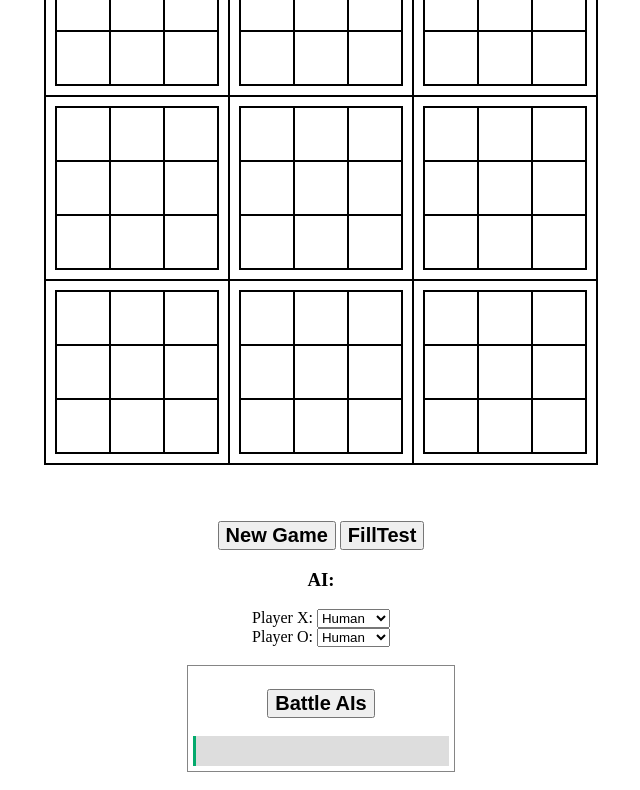
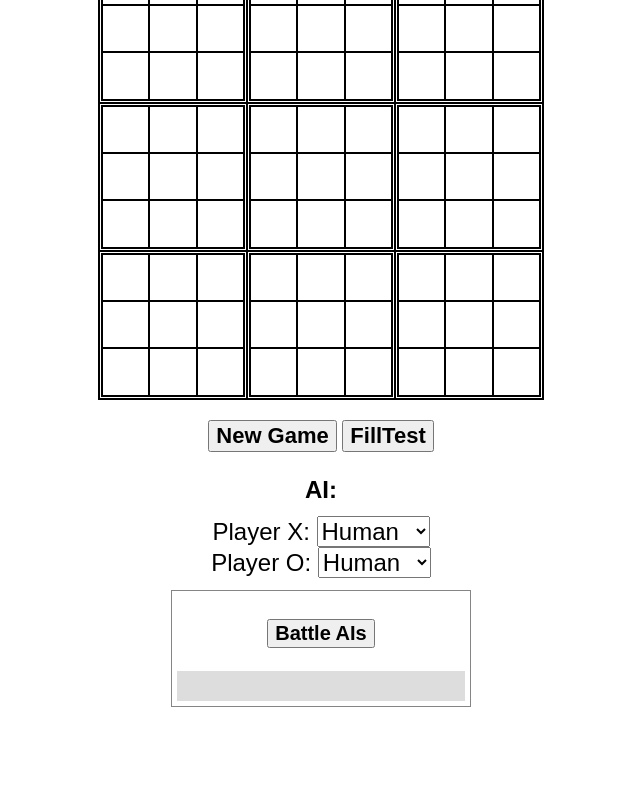
Before and after one commit to MiguelArriaga/SuperTicTacToe, a plain HTML site: page index.html in a window 1280 px wide. Shown: the part 212-1002 px from the top of the page, without its empty margins (319-959 px from the left). After the commit the page ends 942 px from the top, so only its background shows below. Drawn offline with Linux system fonts and the light colour scheme.

Commit message:
Visual improvements

```diff
--- a/index.html
+++ b/index.html
@@ -16,18 +16,18 @@
 
 <body style="margin: auto;text-align:center;" onload="startUp();">
     <h1>Tic Tac Toe Game</h1>
-    <p style="font-size: 20px;"> Current Player: <span id="next_player" style="font-weight: bold;">X</span></p>
-    <table id="masterboard" class="masterboard">
-    </table>
-    <br>
-    <p id="winner_message" style="font-size: 20px;font-weight: bold;"></p>
-    <br>
+    <p style="font-size: 1.5em;"> Current Player: <span id="next_player" style="font-weight: bold;">X</span></p>
 
-    <button style="font-size: 20px;font-weight: bold;" onClick="window.location.reload();">New Game</button>
-    <button style="font-size: 20px;font-weight: bold;" onClick="FillTest();">FillTest</button>
-    <br>
+    <div class="board_container">
+        <p id="winner_message" class="winner-message"></p>
+        <table id="masterboard" class="masterboard"></table>
+    </div>
 
-    <h3>AI:</h3>
+    <button onClick="window.location.reload();">New Game</button>
+    <button onClick="FillTest();">FillTest</button>
+
+    <div style="font-size: 1.2em;margin-top:1em; margin-bottom:0.5em;">
+        <div style="margin-top:1em; margin-bottom:0.5em;font-weight: bold;">AI:</div>
         <div>
             <label for="playerXDropdown">Player X:</label>
             <select id="playerXDropdown" data-ptype="X" onchange="changeAI(this)">
@@ -38,8 +38,8 @@
             <select id="playerODropdown" data-ptype="O" onchange="changeAI(this)">
             </select>
         </div>
+    </div>
 
-    <br>
     <div id="ai_box">
         <br>
         <button style="font-size: 20px;font-weight: bold;" onClick="BattleAIs();">Battle AIs</button>
--- a/styles.css
+++ b/styles.css
@@ -1,3 +1,13 @@
+:root {
+    --master_w: calc(min(100vw,60vh) * 0.3);
+    --minor_w: calc(var(--master_w) * 0.3);
+  }
+
+body {
+    font-size: 20px;
+    font-family: Arial, Helvetica, sans-serif;
+}
+
 table {
     border-collapse: collapse;
     margin: auto;
@@ -11,27 +21,56 @@ td {
 }
 
 .masterboard td {
-    width: 180px;
-    height: 180px;
-    font-size: 60px;
+    width: var(--master_w);
+    height: var(--master_w);
+    font-size: calc(var(--master_w)*0.55);
 }
+
+.board td {
+    width: var(--minor_w);
+    height: var(--minor_w);
+    font-size: calc(var(--minor_w)*0.75);
+}
+
+.board td:hover {
+    background-color: #eee;
+}
+
+
+.board_container {
+    position: relative;
+    margin-bottom:1em;
+  }
+
+  .winner-message {
+    position: absolute;
+    top: calc(var(--master_w)*1);
+    left: 50%;
+    transform: translate(-50%,-50%);
+    width: calc(var(--master_w)*3);
+    text-align: center;
+    font-size: calc(var(--master_w)*0.5);
+    /* font-size: 4em; */
+    font-weight: bold;
+    color: rgba(209, 0, 35, 0.70)
+  }
+
+
 
 .game_over {
     color: rgb(174, 174, 174);
-}
-
-.board td {
-    width: 50px;
-    height: 50px;
-    font-size: 20px;
 }
 
 .playable {
     background-color: #d2e3ef;
 }
 
-.board td:hover {
-    background-color: #eee;
+select {
+    font-size: 1em;
+}
+button {
+    font-size: 1.1em;;
+    font-weight: bold;
 }
 
 #myProgress {
@@ -40,13 +79,13 @@ td {
 }
 
 #myBar {
-    width: 1%;
+    width: 0%;
     height: 30px;
     background-color: #04AA6D;
 }
 
 #ai_box {
-    width:20%;
+    width: calc(var(--master_w)*2);
     border:1px solid rgb(133, 133, 133);
     margin: auto;
     padding: 5px;
```
Lines whose indentation alone changed are shown as unchanged.
